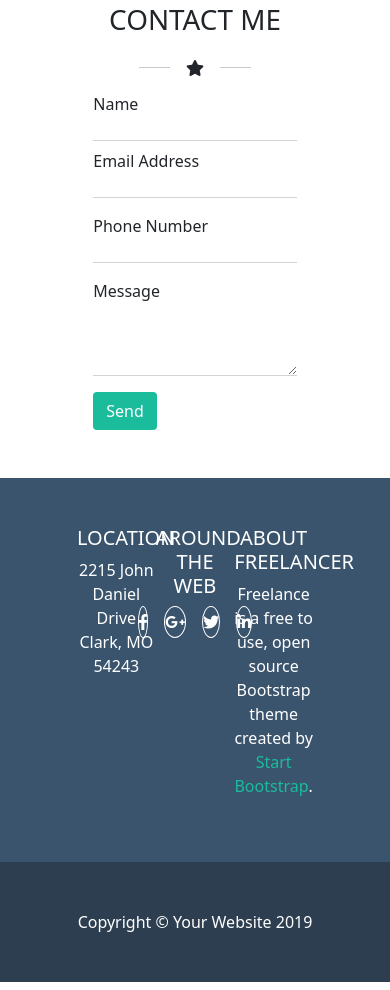
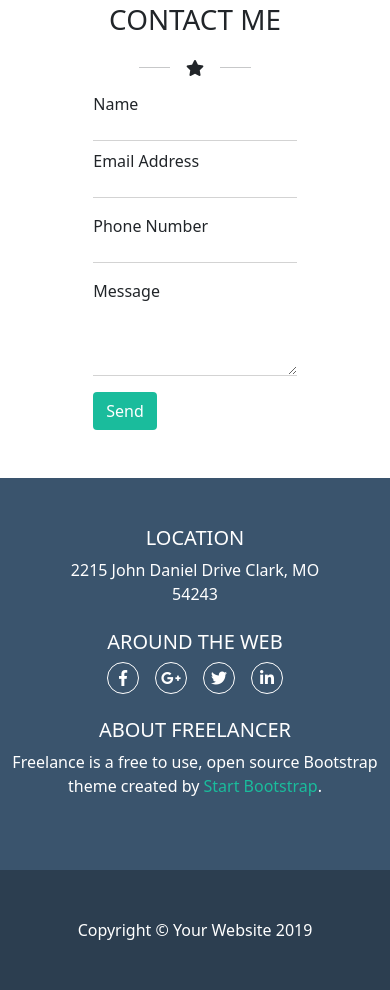
Before and after one commit to rota99C/html-css-bootstrap-freelancer, a plain HTML site: page INDEX.HTML in a window 390 px wide. Shown: the part 2959-3949 px from the top of the page. Drawn offline with nearby package versions, Linux system fonts and the light colour scheme.

Commit message:
esercizio completato con responsive! :)

```diff
--- a/INDEX.HTML
+++ b/INDEX.HTML
@@ -144,12 +144,12 @@
             </div>
         </div>
         <div class="row d-flex justify-content-center align-items-center" id="info">
-            <div class="col-8 d-flex mt-5 mb-5">
-                <div class="col-4 h-100 text-center text-white">
+            <div class="col-12 col-sm-10 col-md-8 d-sm-flex mt-5 mb-5">
+                <div class="col-12 col-sm-4 mb-4 mb-sm-2 h-100 text-center text-white">
                     <h5>LOCATION</h5>
                     <P>2215 John Daniel Drive Clark, MO <br> 54243</P>
                 </div>
-                <div class="col-4 h-100  text-center text-white">
+                <div class="col-12 col-sm-4 h-100 mb-4 mb-sm-2 text-center text-white">
                     <h5>AROUND THE WEB</h5>
                     <div class="d-flex justify-content-center align-items-center">
                         <div id="social" class="d-flex align-items-center justify-content-center rounded-circle border border-white"><i class="fab fa-facebook-f"></i></div>
@@ -159,7 +159,7 @@
                     </div>
 
                 </div>
-                <div class="col-4 h-100  text-center text-white">
+                <div class="col-12 col-sm-4 h-100 mb-4 mb-sm-2 text-center text-white">
                     <h5>ABOUT FREELANCER</h5>
                     <p>Freelance is a free to use, open source Bootstrap theme created by <span class="green-text">Start Bootstrap</span>.</p>
                 </div>
```
